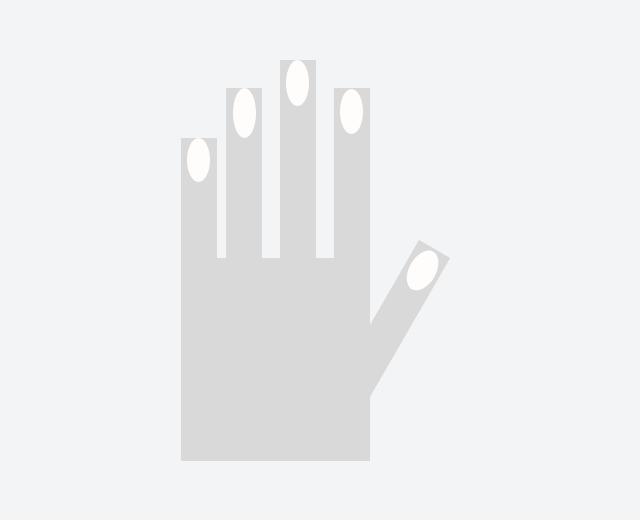
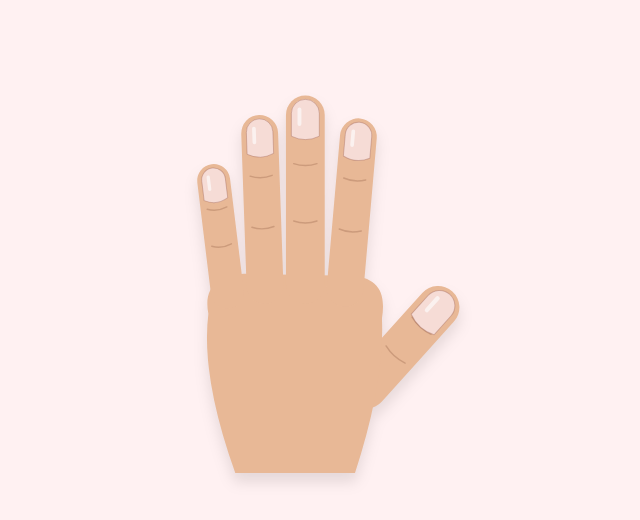
Before and after one commit to vvanessavo/nail-designer, a React (Vite) app: page / in a window 1280 px wide. Shown: the part 140-660 px from the top of the page, without its empty margins (324-964 px from the left). Built offline with nearby package versions, Linux system fonts and the light colour scheme.

Commit message:
redesign hand and nails
Co-Authored-By: Claude Opus 5.5 <noreply@anthropic.com>

```diff
--- a/src/App.tsx
+++ b/src/App.tsx
@@ -1,100 +1,9 @@
+import Hand from './components/Hand'
+
 function App() {
   return (
-      <div className="flex items-center justify-center min-h-screen bg-gray-100">
-      <svg width="270" height="401" viewBox="0 0 270 401" fill="none" xmlns="http://www.w3.org/2000/svg">
-        <rect
-          y="198"
-          width="189"
-          height="203"
-          fill="#D9D9D9"
-        />
-        <rect
-          y="78"
-          width="36"
-          height="120"
-          fill="#D9D9D9"
-        />
-        <rect
-          x="45"
-          y="28"
-          width="36"
-          height="170"
-          fill="#D9D9D9"
-        />
-        <rect
-          x="99"
-          width="36"
-          height="198"
-          fill="#D9D9D9"
-        />
-        <rect
-          x="153"
-          y="28"
-          width="36"
-          height="170"
-          fill="#D9D9D9"
-        />
-        <rect
-          x="184.177"
-          y="345.224"
-          width="36"
-          height="170"
-          transform="rotate(-150 184.177 345.224)"
-          fill="#D9D9D9"
-        />
-        <ellipse
-          id="nail-0"
-          cx="17.5"
-          cy="100"
-          rx="11.5"
-          ry="22"
-          fill="#FFFCFC"
-          onClick={() => console.log('nail-0 clicked')}
-          style={{ cursor: 'pointer' }
-          }
-        />
-        <ellipse
-          id="nail-1"
-          cx="63.5"
-          cy="53"
-          rx="11.5"
-          ry="25"
-          fill="#FFFCFC"
-          onClick={() => console.log('nail-1 clicked')}
-          style={{ cursor: 'pointer' }}
-        />
-        <ellipse
-          id="nail-2"
-          cx="116.5"
-          cy="23"
-          rx="11.5"
-          ry="23"
-          fill="#FFFCFC"
-          onClick={() => console.log('nail-2 clicked')}
-          style={{ cursor: 'pointer' }}
-        />
-        <ellipse
-          id="nail-3"
-          cx="170.5"
-          cy="51.5"
-          rx="11.5"
-          ry="22.5"
-          fill="#FFFCFC"
-          onClick={() => console.log('nail-3 clicked')}
-          style={{ cursor: 'pointer' }}
-        />
-        <ellipse
-          id="nail-4"
-          cx="241.596"
-          cy="210.446"
-          rx="13.3588"
-          ry="21.6701"
-          transform="rotate(30 241.596 210.446)"
-          fill="#FFFCFC"
-          onClick={() => console.log('nail-4 clicked')}
-          style={{ cursor: 'pointer' }}
-        />
-      </svg>
+    <div className="flex min-h-screen items-center justify-center bg-rose-50 p-4">
+      <Hand />
     </div>
   )
 }
--- /dev/null
+++ b/src/components/Hand.tsx
@@ -0,0 +1,121 @@
+// A hand drawn in SVG: a palm, four fingers and a thumb, each with a clickable nail.
+// Nails keep their ids nail-0 (pinky) to nail-4 (thumb).
+
+const SKIN_TONE = '#E8B896'
+const CREASE_COLOR = 'rgba(120, 70, 45, 0.25)'
+const NAIL_COLOR = '#F6DCD6'
+const NAIL_EDGE = 'rgba(150, 90, 80, 0.35)'
+
+type Finger = {
+  nailId: string
+  x: number // where the finger joins the palm
+  y: number
+  width: number
+  length: number
+  angle: number // degrees, 0 = straight up
+}
+
+const FINGERS: Finger[] = [
+  { nailId: 'nail-0', x: 72, y: 240, width: 34, length: 120, angle: -7 },
+  { nailId: 'nail-1', x: 112, y: 235, width: 38, length: 165, angle: -2 },
+  { nailId: 'nail-2', x: 154, y: 235, width: 40, length: 185, angle: 0 },
+  { nailId: 'nail-3', x: 196, y: 238, width: 38, length: 165, angle: 5 },
+]
+
+const THUMB: Finger = { nailId: 'nail-4', x: 222, y: 345, width: 44, length: 125, angle: 42 }
+
+// Builds the outline of a natural nail: rounded tip, curved cuticle at the bottom.
+// Drawn with its top-centre at (0, 0).
+function nailPath(width: number, height: number): string {
+  const half = width / 2
+  return [
+    `M ${-half} ${height}`,
+    `L ${-half} ${half}`,
+    `A ${half} ${half} 0 0 1 ${half} ${half}`,
+    `L ${half} ${height}`,
+    `Q 0 ${height + 7} ${-half} ${height}`,
+    'Z',
+  ].join(' ')
+}
+
+type FingerShapeProps = {
+  finger: Finger
+}
+
+function FingerShape({ finger }: FingerShapeProps) {
+  const { nailId, x, y, width, length, angle } = finger
+  const nailWidth = width * 0.72
+  const nailHeight = width * 0.95
+  const nailTop = -length + 4
+
+  // Small curved lines where the knuckles bend.
+  const crease = (atY: number) =>
+    `M ${-width * 0.3} ${atY} Q 0 ${atY + 4} ${width * 0.3} ${atY}`
+
+  return (
+    <g transform={`translate(${x} ${y}) rotate(${angle})`}>
+      <rect
+        x={-width / 2}
+        y={-length}
+        width={width}
+        height={length + 30}
+        rx={width / 2}
+        fill={SKIN_TONE}
+      />
+      <path
+        d={`${crease(-length * 0.62)} ${crease(-length * 0.3)}`}
+        stroke={CREASE_COLOR}
+        strokeWidth={1.5}
+        strokeLinecap="round"
+        fill="none"
+      />
+      <g transform={`translate(0 ${nailTop})`}>
+        <path
+          id={nailId}
+          d={nailPath(nailWidth, nailHeight)}
+          fill={NAIL_COLOR}
+          stroke={NAIL_EDGE}
+          strokeWidth={1}
+          onClick={() => console.log(`${nailId} clicked`)}
+          className="cursor-pointer"
+        />
+        {/* Shine streak. pointerEvents="none" lets clicks pass through to the nail. */}
+        <rect
+          x={-nailWidth * 0.28}
+          y={nailHeight * 0.22}
+          width={nailWidth * 0.14}
+          height={nailHeight * 0.5}
+          rx={nailWidth * 0.07}
+          fill="white"
+          opacity={0.6}
+          pointerEvents="none"
+        />
+      </g>
+    </g>
+  )
+}
+
+function Hand() {
+  return (
+    <svg
+      viewBox="0 0 330 440"
+      className="w-full max-w-xs drop-shadow-xl"
+      xmlns="http://www.w3.org/2000/svg"
+    >
+      {/* Thumb goes first so the palm covers where it joins. */}
+      <FingerShape finger={THUMB} />
+      <path
+        d="M 54 275 C 48 245 68 233 98 234 L 200 236 C 226 237 238 250 233 280 Q 236 345 205 440 L 82 440 Q 46 340 54 275 Z"
+        fill={SKIN_TONE}
+      />
+      {FINGERS.map((finger) => (
+        <FingerShape
+          key={finger.nailId}
+          finger={finger}
+        />
+      ))}
+    </svg>
+  )
+}
+
+export default Hand
```
